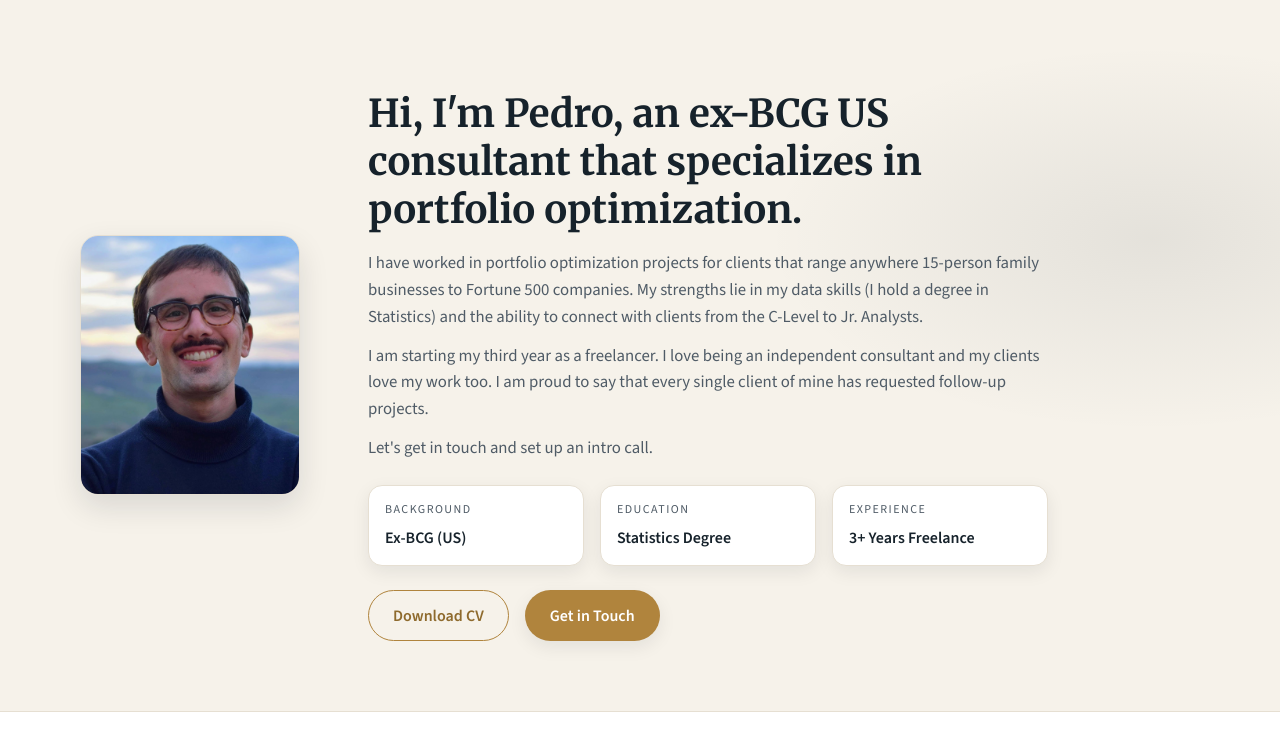
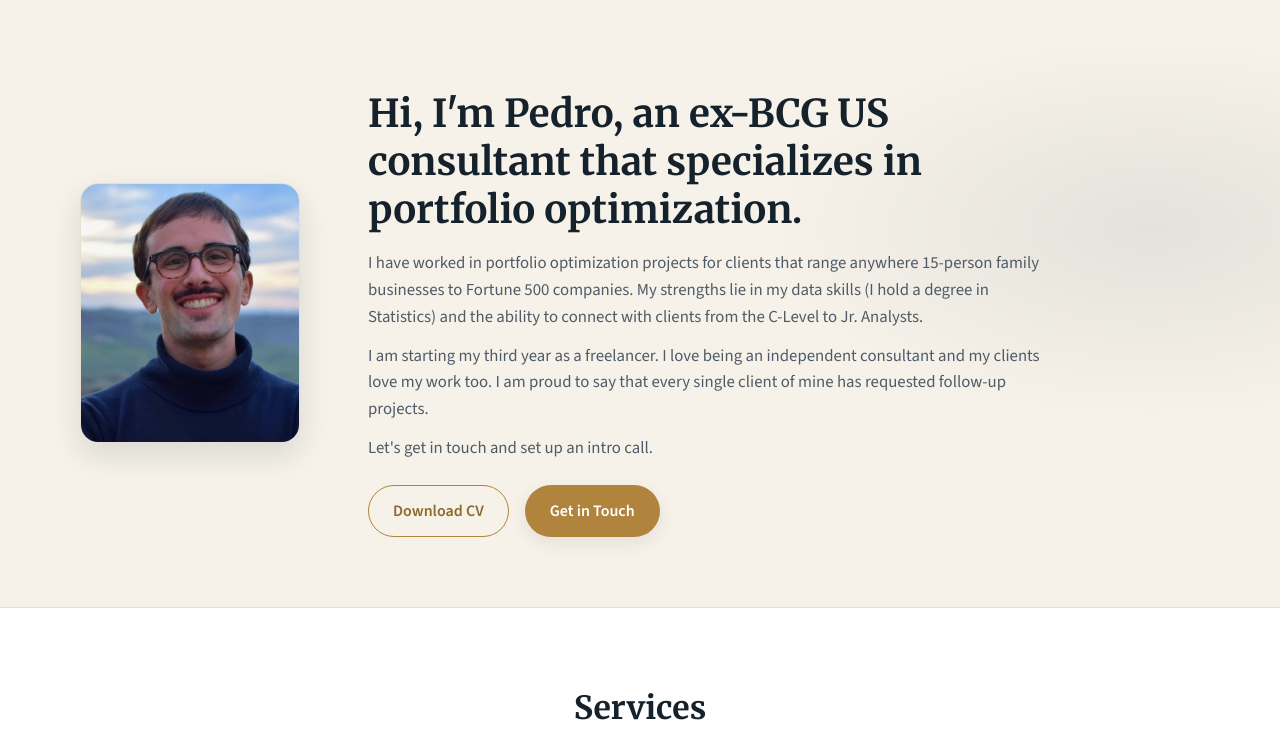
Before and after one commit to girardip/girardip.github.io, a plain HTML site: page index.html in a window 1280 px wide. Shown: the part 69-800 px from the top of the page. Drawn offline with nearby package versions, Linux system fonts and the light colour scheme.

Commit message:
removes stupid three column thing

```diff
--- a/index.html
+++ b/index.html
@@ -28,20 +28,6 @@
           <p>I have worked in portfolio optimization projects for clients that range anywhere 15-person family businesses to Fortune 500 companies. My strengths lie in my data skills (I hold a degree in Statistics) and the ability to connect with clients from the C-Level to Jr. Analysts.</p>
           <p>I am starting my third year as a freelancer. I love being an independent consultant and my clients love my work too. I am proud to say that every single client of mine has requested follow-up projects.</p>
           <p>Let's get in touch and set up an intro call.</p>
-          <div class="credentials">
-            <div class="credential">
-              <span class="credential-label">Background</span>
-              <span class="credential-value">Ex-BCG (US)</span>
-            </div>
-            <div class="credential">
-              <span class="credential-label">Education</span>
-              <span class="credential-value">Statistics Degree</span>
-            </div>
-            <div class="credential">
-              <span class="credential-label">Experience</span>
-              <span class="credential-value">3+ Years Freelance</span>
-            </div>
-          </div>
           <div class="cta-buttons">
             <a href="cv.html" class="btn-download-cv">Download CV</a>
             <a href="chat.html" class="btn-get-in-touch">Get in Touch</a>
```
